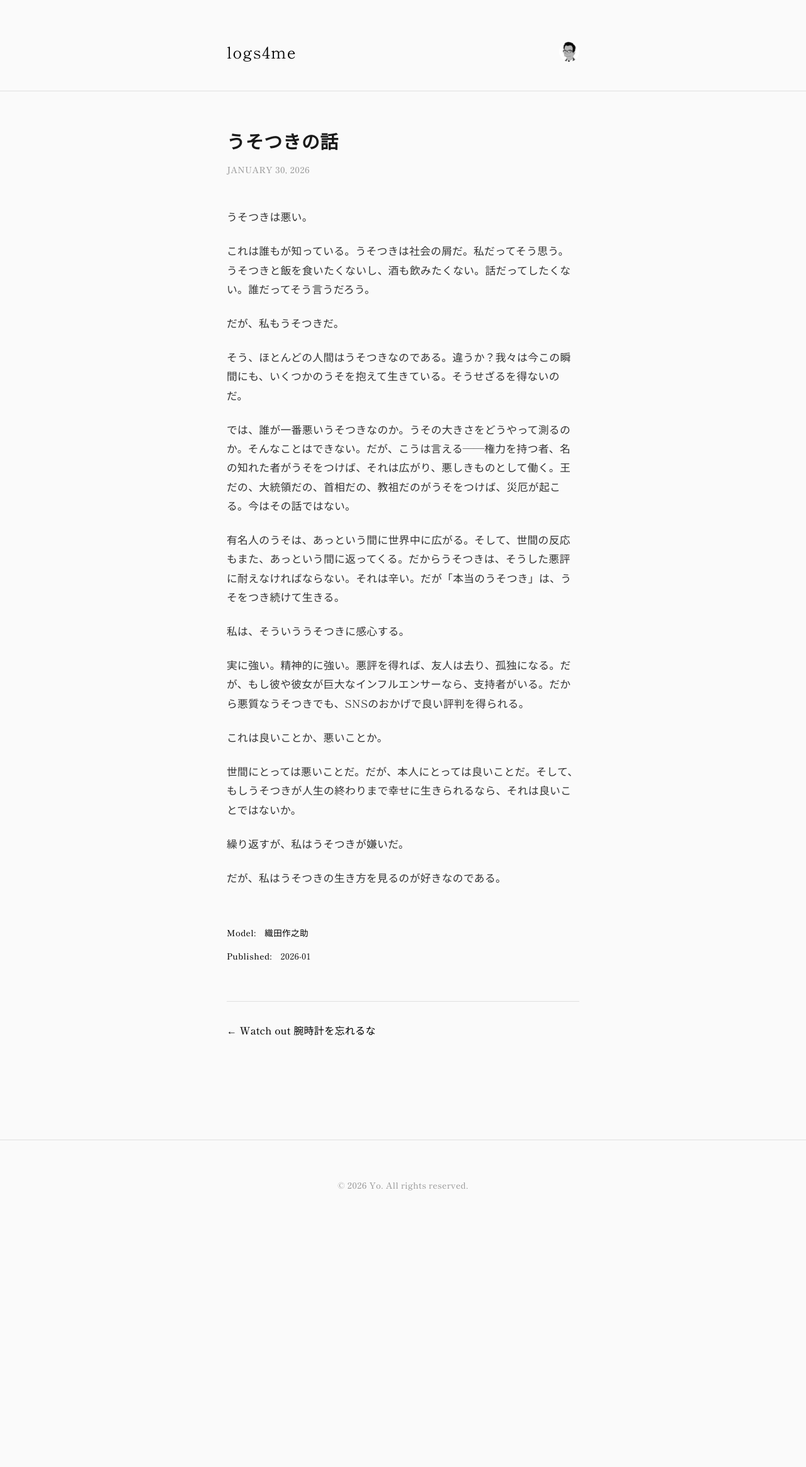
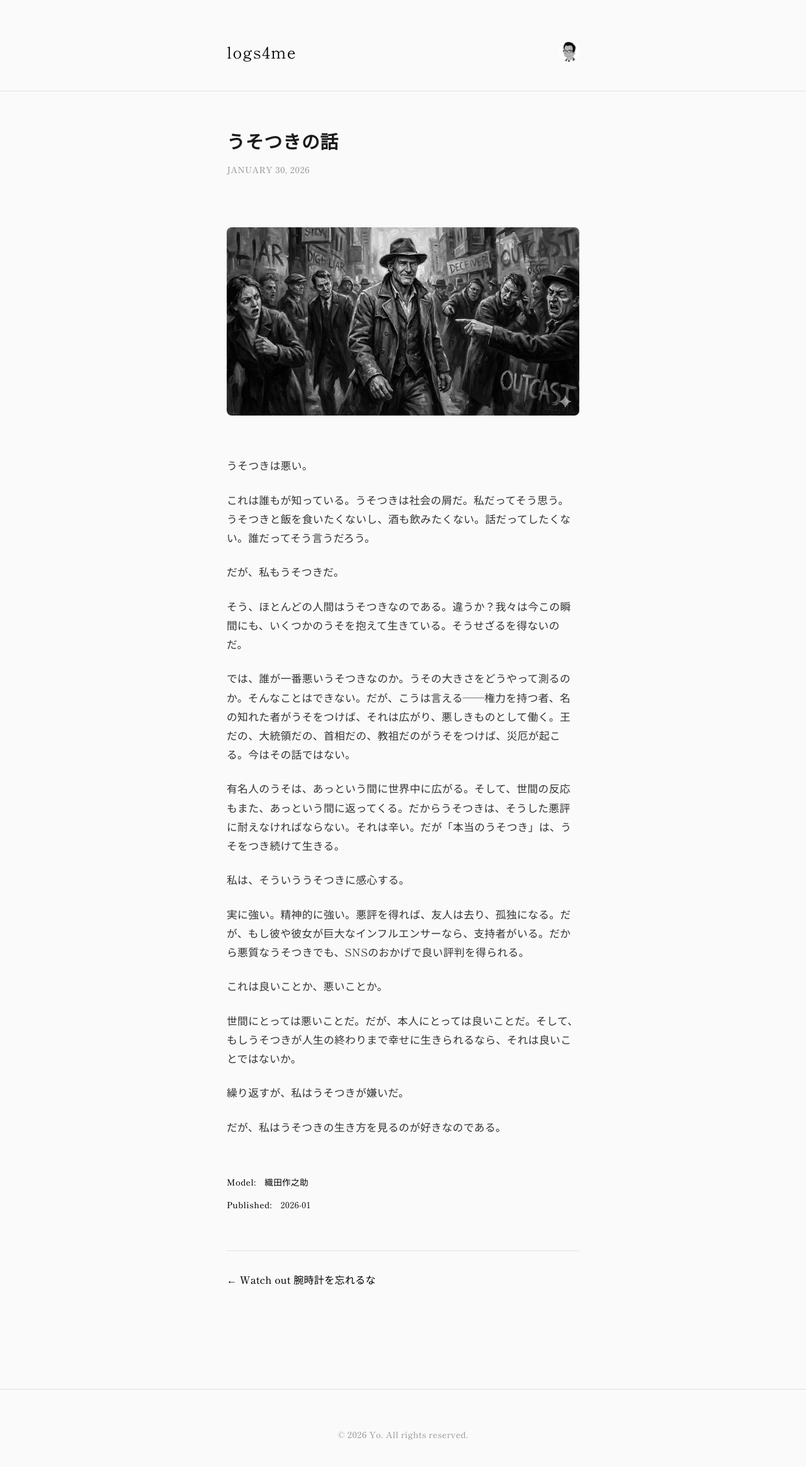
Before and after one commit to champlasonic/logs4me, a Jekyll site: the page built from _posts/2026-01-30-usotsuki.md, in a window 1280 px wide. Shown: the whole page at 63% size. Built offline with Jekyll 4.4.1, drawn with Linux system fonts in a browser that asks for light colours; some web fonts are replaced; before the commit the page ends 1935 px from its top, so only the background shows below that.

Commit message:
Add image to usotsuki article
Co-Authored-By: Claude Sonnet 4.5 <noreply@anthropic.com>

```diff
--- a/_posts/2026-01-30-usotsuki.md
+++ b/_posts/2026-01-30-usotsuki.md
@@ -6,6 +6,8 @@ categories: life
 model: 織田作之助
 permalink: /usotsuki/
 ---
+
+![うそつきの話](/assets/images/20260130d.jpg)
 
 うそつきは悪い。
 
```
Also changed, not shown: assets/images/20260130d.jpg (added).
